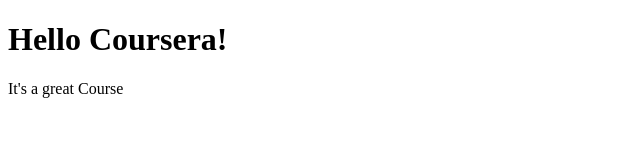
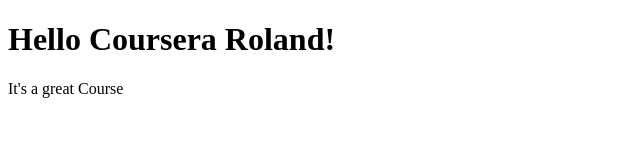
Before and after one commit to rosta119/coursera-test, a plain HTML site: page site/index.html in a window 1280 px wide. Shown: the whole page, without its empty margins (0-640 px from the left). Drawn offline with Linux system fonts and the light colour scheme.

Commit message:
Small Changes on Text

```diff
--- a/site/index.html
+++ b/site/index.html
@@ -4,7 +4,7 @@
 	<title>Hello Coursera!</title>
 </head>
 <body>
-<h1>Hello Coursera!</h1>
+<h1>Hello Coursera Roland!</h1>
 <p>It's a great Course</p>
 </body>
 </html>
```
